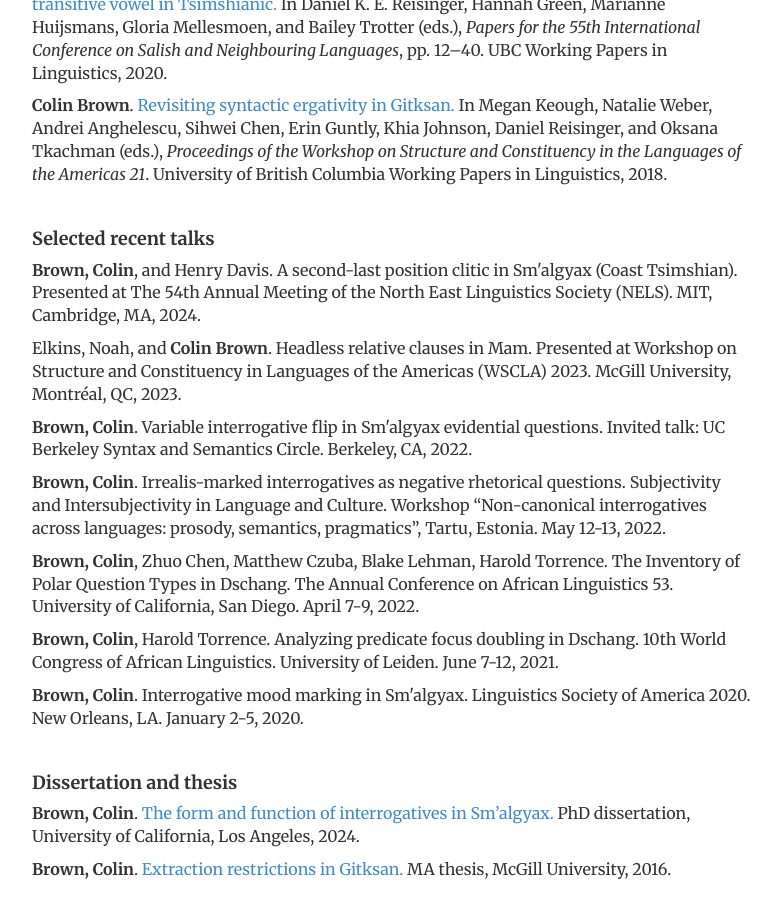
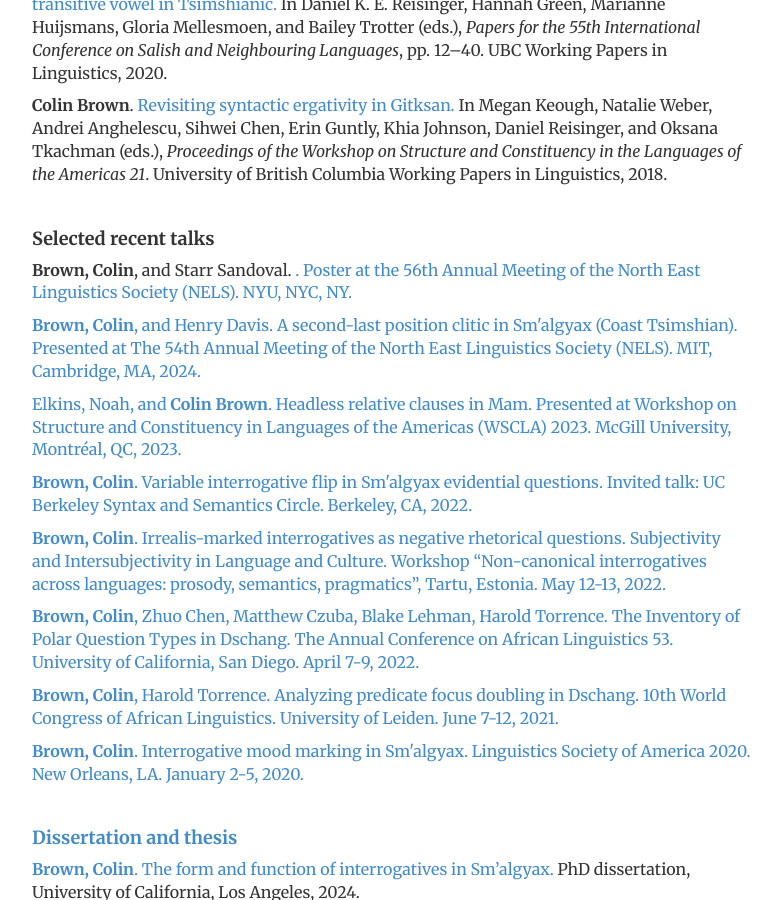
Before and after one commit to colinbr/colinbr.github.io, a Jekyll site: the page built from research/index.html, in a window 1280 px wide and 900 px high, scrolled down 1232 px. Shown: the whole window, without its empty margins (248-1029 px from the left). Built offline with Jekyll 4.4.1, drawn with Linux system fonts in a browser that asks for light colours.

Commit message:
Update index.html

```diff
--- a/research/index.html
+++ b/research/index.html
@@ -68,6 +68,7 @@
 
 	<br>
 	<h4>Selected recent talks</h4>
+	<p><b>Brown, Colin</b>, and Starr Sandoval. <a href="https://nbviewer.jupyter.org/github/colinbr/colinbr.github.io/blob/master/research/infinitival_questions.pdf" title="What to do about what to do? Wh-infinitives as topic-setting questions"</a>. Poster at the 56th Annual Meeting of the North East Linguistics Society (NELS). NYU, NYC, NY.</p>
 	<p><b>Brown, Colin</b>, and Henry Davis. A second-last position clitic in Sm'algyax (Coast Tsimshian). Presented at The 54th Annual Meeting of the North East Linguistics Society (NELS). MIT, Cambridge, MA, 2024.</p>
 	<p>Elkins, Noah, and <b>Colin Brown</b>. Headless relative clauses in Mam. Presented at Workshop on Structure and Constituency in Languages of the Americas (WSCLA) 2023. McGill University, Montréal, QC, 2023.</p>
 	<p><b>Brown, Colin</b>. Variable interrogative flip in Sm'algyax evidential questions. Invited talk: UC Berkeley Syntax and Semantics Circle. Berkeley, CA, 2022.</p>
```
